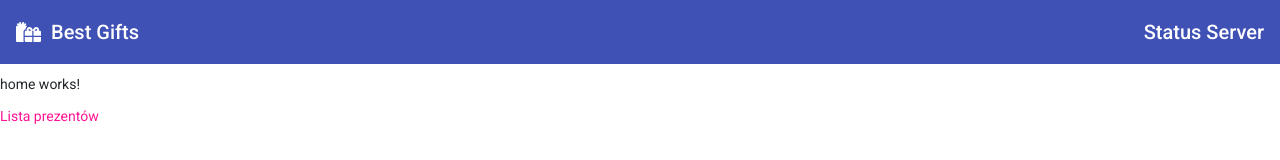
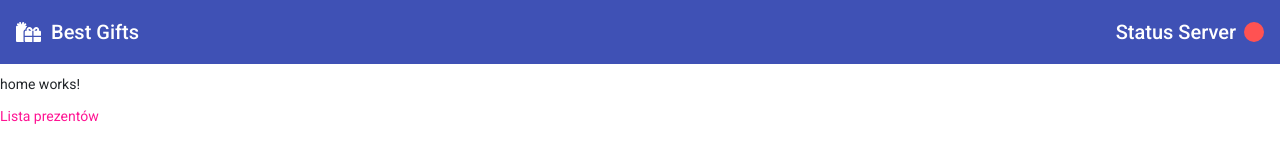
Before and after one commit to owik100/best-gifts, an Angular app: page /home in a window 1280 px wide. Shown: the top 160 px of the page. Built offline with nearby package versions, Linux system fonts and the light colour scheme; no server answers.

Commit message:
Server statys styling

```diff
--- a/src/app/app.module.ts
+++ b/src/app/app.module.ts
@@ -15,6 +15,7 @@ import { PageNotFoundComponent } from './page-not-found/page-not-found.component
 import { FooterComponent } from './footer/footer.component';
 import { GiftsListComponent } from './gifts-list/gifts-list.component';
 import { NavbarComponent } from './navbar/navbar.component';
+import { StatusServerComponent } from './navbar/status-server/status-server.component';
 
 @NgModule({
   declarations: [
@@ -23,7 +24,8 @@ import { NavbarComponent } from './navbar/navbar.component';
     HomeComponent,
     PageNotFoundComponent,
     FooterComponent,
-    GiftsListComponent
+    GiftsListComponent,
+    StatusServerComponent
   ],
   imports: [
     BrowserModule,
--- a/src/app/navbar/navbar.component.html
+++ b/src/app/navbar/navbar.component.html
@@ -5,9 +5,9 @@
             <span>Best Gifts</span>
         </a>
         <span class="spacer"></span>
-        <span>Status Server </span>
 
-        <span *ngIf=statusAPI>OK</span>
+        <app-status-server [statusAPI] ="statusAPI"></app-status-server>
+
     </mat-toolbar>
 
 </nav>
--- /dev/null
+++ b/src/app/navbar/status-server/status-server.component.html
@@ -0,0 +1,12 @@
+<div class="container">
+    <span class="me-2">Status Server</span>
+
+    <ng-container *ngIf="statusAPI; then serverOnline else serverOffline"></ng-container>
+    <ng-template #serverOnline>
+        <div class="circle circle-green"></div>
+    </ng-template>
+    <ng-template #serverOffline>
+        <div class="circle circle-red"></div>
+    </ng-template>
+
+</div>
--- /dev/null
+++ b/src/app/navbar/status-server/status-server.component.scss
@@ -0,0 +1,51 @@
+.container{
+    display: flex;
+    align-items: center;
+    justify-content: center;
+    padding-right: 0px;
+}
+
+.circle{
+    height: 20px;
+    width: 20px;
+    border-radius: 50%;
+}
+
+.circle-green{
+    background-color: rgba(46, 204, 113, 1);
+    animation: pulse-green 2s infinite;
+}
+
+.circle-red{
+    background-color: rgba(255, 82, 82, 1);
+    animation: pulse-red 2s infinite;
+}
+
+@keyframes pulse-red{
+    0%{
+        transform: scale(0.9);
+        box-shadow: 0 0 0 0 rgba(255, 82, 82, 0.7);
+    }
+    50%{
+        transform: scale(1);
+        box-shadow: 0 0 0 10px rgba(255, 82, 82, 0);
+    }
+    100%{
+        transform: scale(0.9);
+    }
+}
+
+
+@keyframes pulse-green{
+    0%{
+        transform: scale(0.9);
+        box-shadow: 0 0 0 0 rgba(46, 204, 113, 0.7);
+    }
+    50%{
+        transform: scale(1);
+        box-shadow: 0 0 0 10px rgba(46, 204, 113, 0);
+    }
+    100%{
+        transform: scale(0.9);
+    }
+}
--- /dev/null
+++ b/src/app/navbar/status-server/status-server.component.ts
@@ -0,0 +1,16 @@
+import { Component, Input, OnInit } from '@angular/core';
+
+@Component({
+  selector: 'app-status-server',
+  templateUrl: './status-server.component.html',
+  styleUrls: ['./status-server.component.scss']
+})
+export class StatusServerComponent implements OnInit {
+@Input() statusAPI: boolean;
+
+  constructor() { }
+
+  ngOnInit(): void {
+  }
+
+}
```
